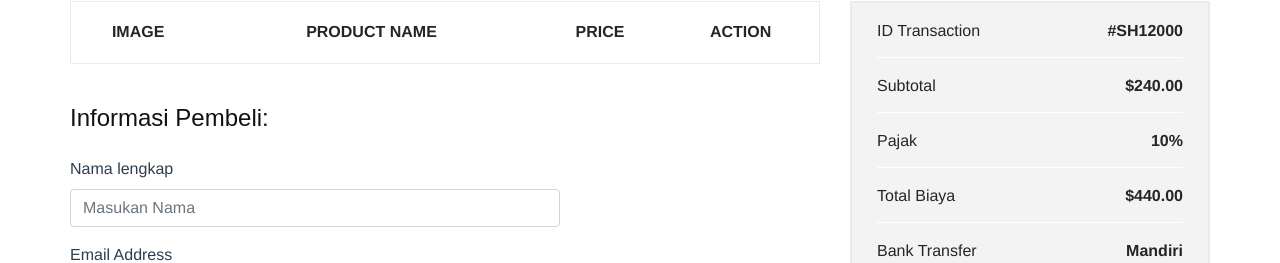
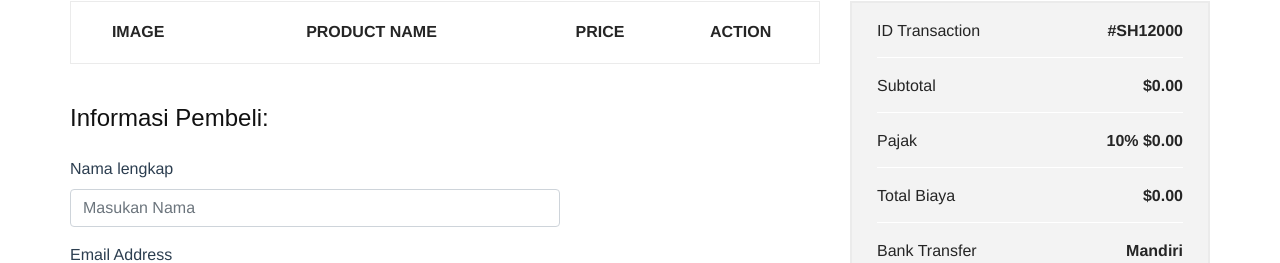
Before and after one commit to supardi9512/bwa_fswlarvue, a Vue app: page /#/cart in a window 1280 px wide. Shown: the part 327-590 px from the top of the page. Built offline with nearby package versions, Linux system fonts and the light colour scheme; some icons are missing; a web font is replaced by a local one.

Commit message:
keranjang localStorage Part 9 (menampilkan detail biaya pada halaman shopping cart)

```diff
--- a/src/views/ShoppingCart.vue
+++ b/src/views/ShoppingCart.vue
@@ -83,9 +83,9 @@
                                 <div class="proceed-checkout text-left">
                                     <ul>
                                         <li class="subtotal">ID Transaction <span>#SH12000</span></li>
-                                        <li class="subtotal mt-3">Subtotal <span>$240.00</span></li>
-                                        <li class="subtotal mt-3">Pajak <span>10%</span></li>
-                                        <li class="subtotal mt-3">Total Biaya <span>$440.00</span></li>
+                                        <li class="subtotal mt-3">Subtotal <span>${{ totalHarga }}.00</span></li>
+                                        <li class="subtotal mt-3">Pajak <span>10% ${{ ditambahPajak }}.00</span></li>
+                                        <li class="subtotal mt-3">Total Biaya <span>${{ totalBiaya }}.00</span></li>
                                         <li class="subtotal mt-3">Bank Transfer <span>Mandiri</span></li>
                                         <li class="subtotal mt-3">No. Rekening <span>2208 1996 1403</span></li>
                                         <li class="subtotal mt-3">Nama Penerima <span>Shayna</span></li>
@@ -132,6 +132,19 @@
                 localStorage.removeItem('keranjangUser');
             }
         }
+    },
+    computed: {
+        totalHarga() {
+            return this.keranjangUser.reduce(function(items, data) {
+                return items + data.price;
+            }, 0);
+        },
+        ditambahPajak() {
+            return (this.totalHarga * 10) / 100;
+        },
+        totalBiaya() {
+            return this.totalHarga + this.ditambahPajak;
+        }
     }
 }
 </script>
```
